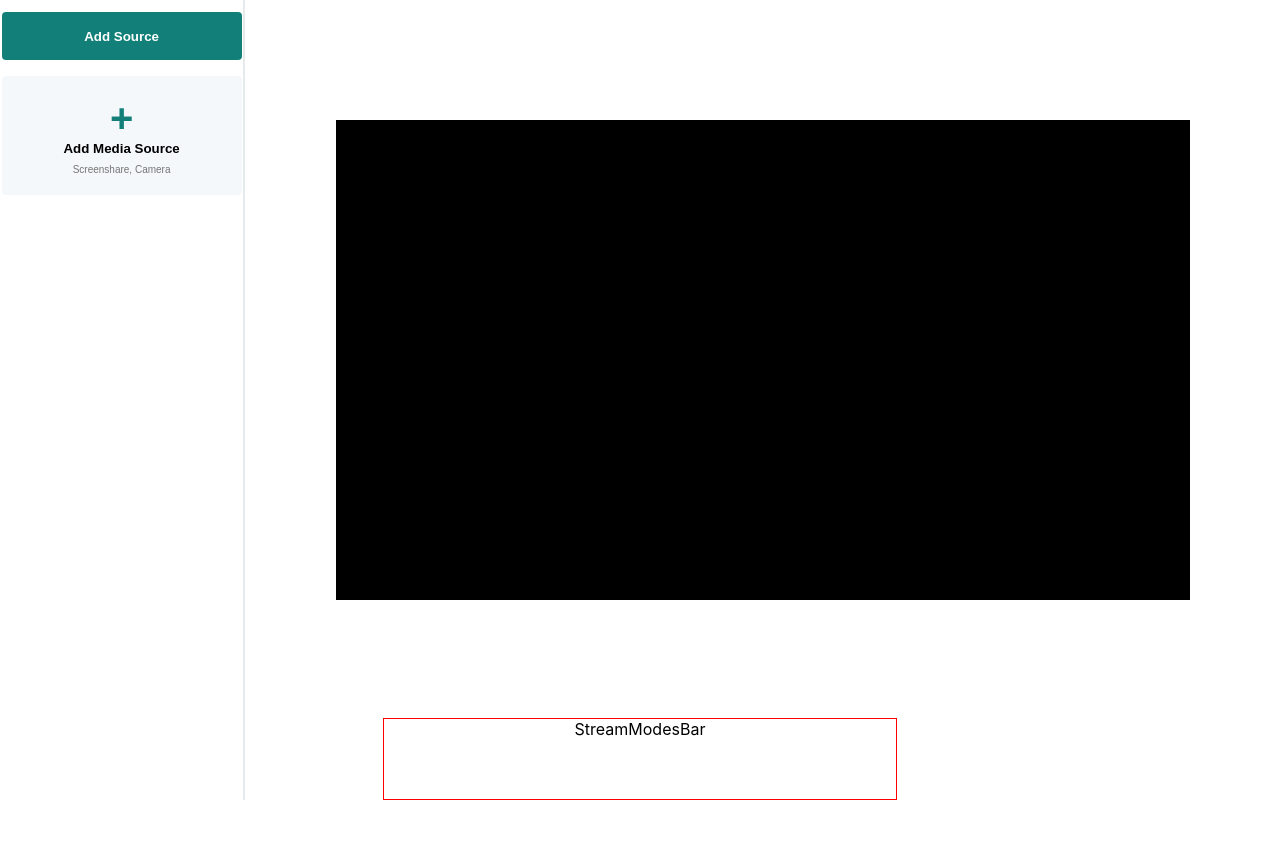
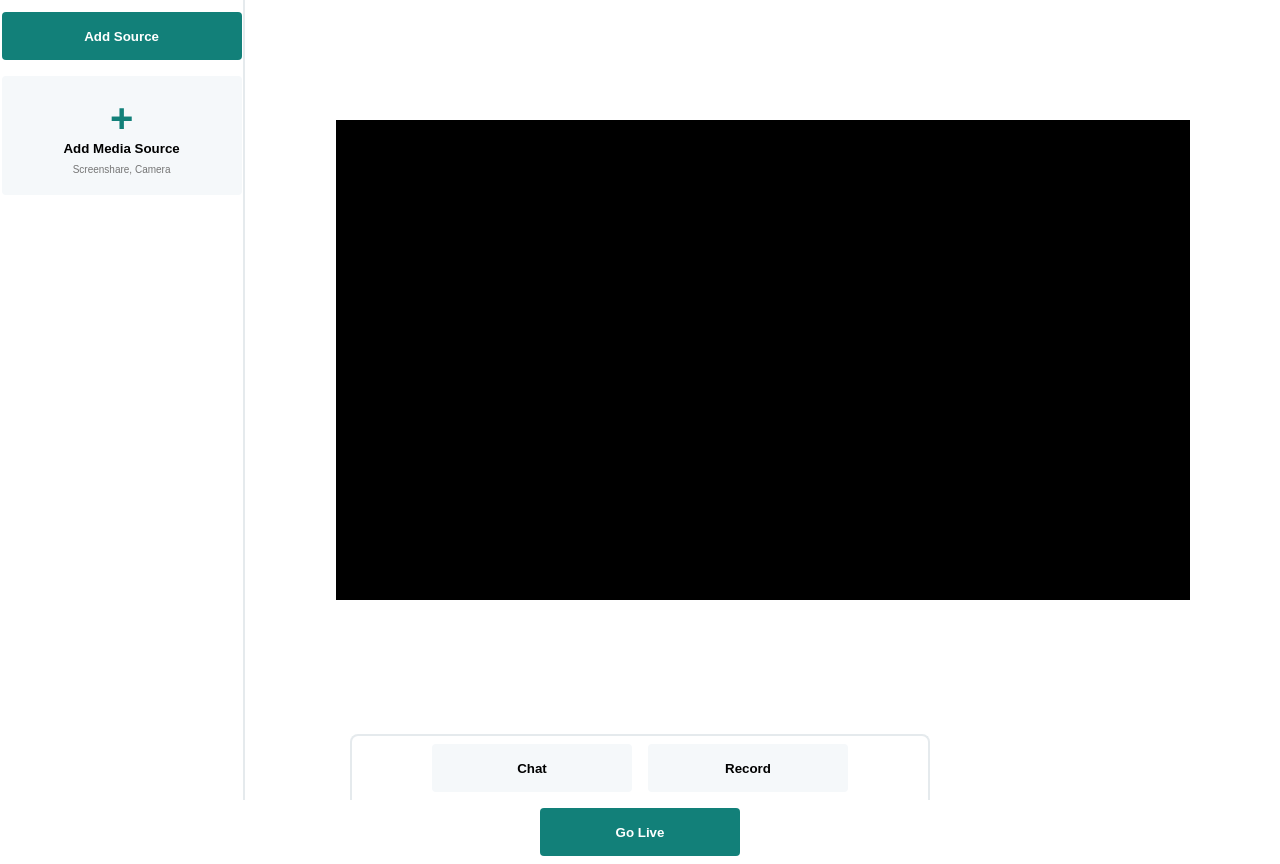
Before and after one commit to zdavidson/stream-labs-frontend-assignment, a React (Create React App) app: page / in a window 1280 px wide. Before the commit the page ends 800 px from the top, so only its background shows below. Built offline with nearby package versions, Linux system fonts and the light colour scheme.

Commit message:
stream modes bar complete

```diff
--- a/src/components/Button.scss
+++ b/src/components/Button.scss
@@ -13,3 +13,7 @@
   background-color: #128079;
   color: white;
 }
+
+.gray {
+  background-color: #f5f8fa;
+}
--- a/src/components/StreamModesBar/StreamModesBar.js
+++ b/src/components/StreamModesBar/StreamModesBar.js
@@ -1,9 +1,12 @@
+import Button from "../Button";
 import "./StreamModesBar.scss";
 
 const StreamModesBar = () => {
   return (
     <div id="stream-modes-bar">
-      <div>StreamModesBar</div>
+      <Button text={"Chat"} color={"gray"} />
+      <Button text={"Record"} color={"gray"} />
+      <Button text={"Go Live"} color={"green"} />
     </div>
   );
 };
--- a/src/components/StreamModesBar/StreamModesBar.scss
+++ b/src/components/StreamModesBar/StreamModesBar.scss
@@ -1,7 +1,15 @@
 #stream-modes-bar {
-  border: 1px solid red;
-  width: 40vw;
-  height: 10vh;
+  border: 2px solid #e5eaed;
+  border-bottom-style: none;
+  border-radius: 8px 8px 0px 0px;
+  width: 45vw;
+  height: 8vh;
   position: absolute;
   bottom: 0;
+
+  button {
+    height: 3rem;
+    width: 12.5rem;
+    margin: 8px;
+  }
 }
```
